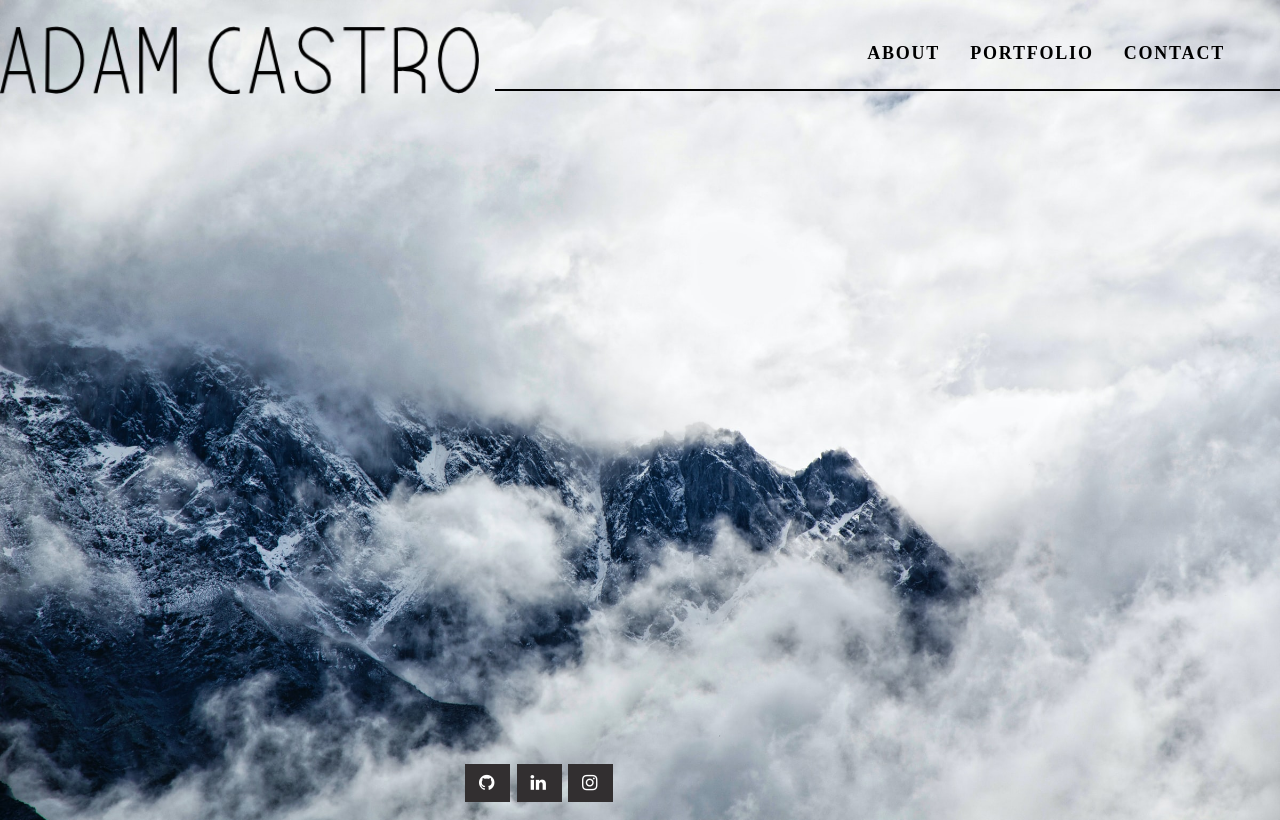
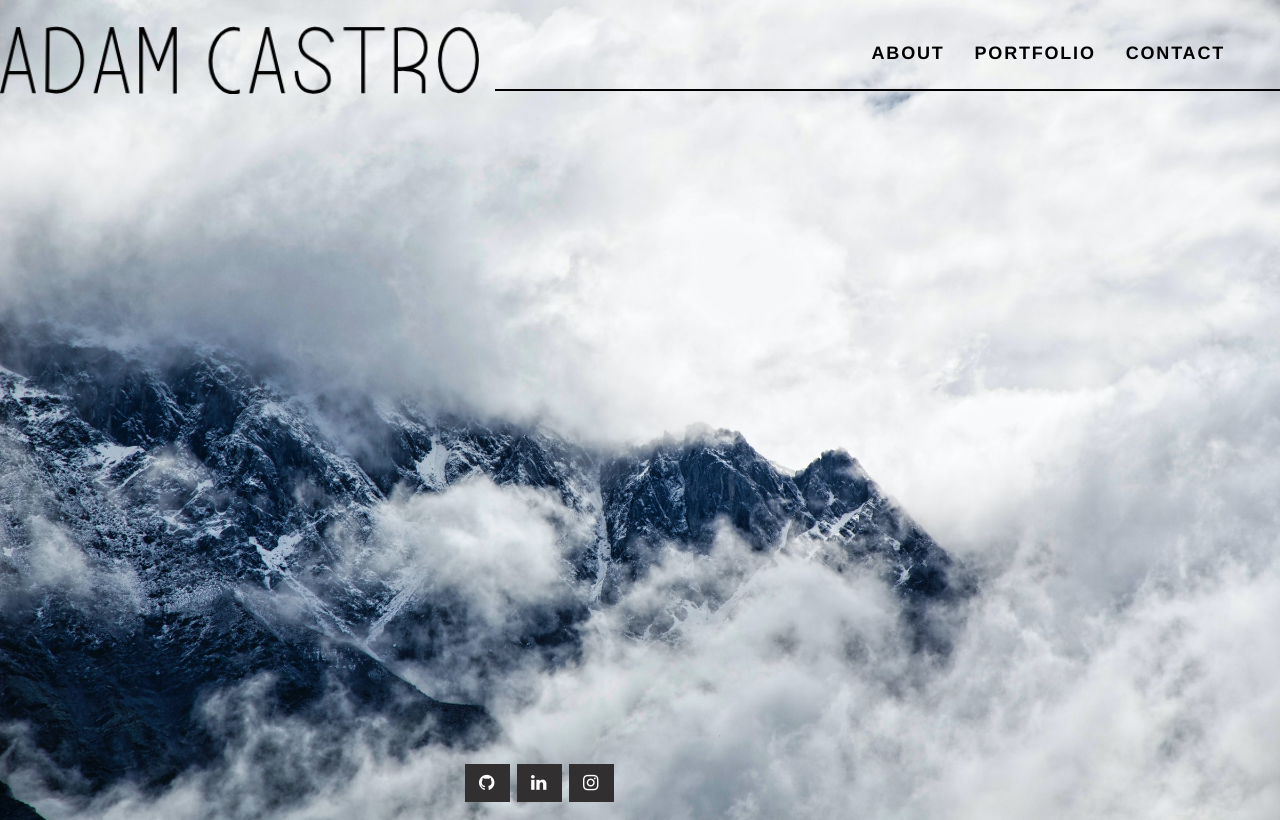
Before and after one commit to avc0021/portfolio-ac, a React (Create React App) app: page / in a window 1280 px wide. Built offline with nearby package versions, Linux system fonts and the light colour scheme.

Commit message:
new font added

```diff
--- a/src/index.css
+++ b/src/index.css
@@ -18,6 +18,7 @@ main {
 body {
   margin: 0;
   padding: 0;
+  font-family: Helvetica, sans-serif;;
   font-weight: 600;
   line-height: 1.5;
   font-size: 18px;
@@ -59,7 +60,6 @@ body {
 .header-logo {
   color: inherit;
   text-decoration: inherit;
-  font-family: RobotoThin;
   font-size: 100px;
 }
 
```
